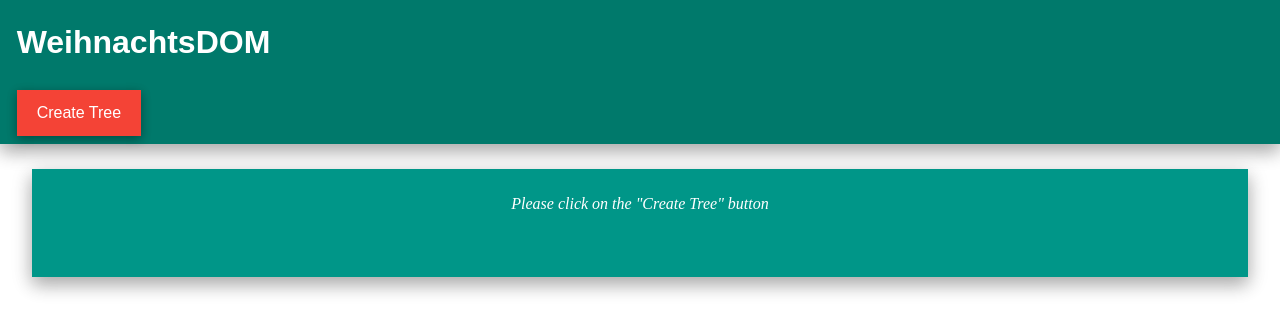
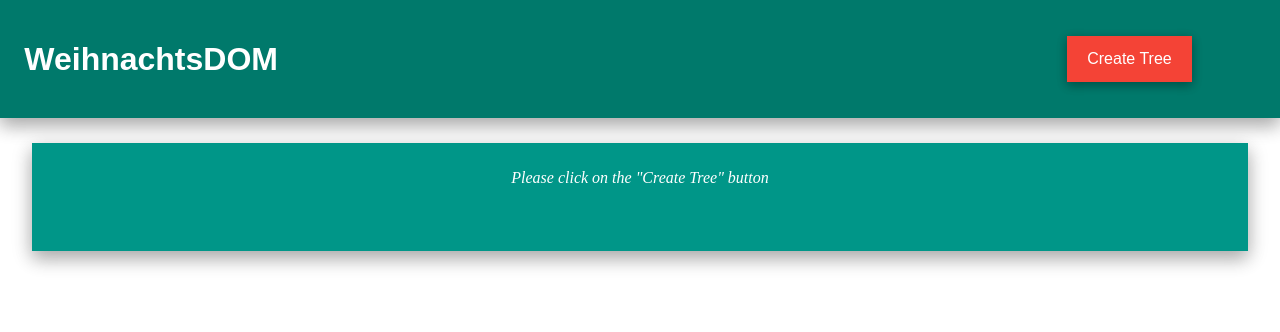
Before and after one commit to GustavoLastra/weihnachtsDOM-angular, an Angular app: page / in a window 1280 px wide. Shown: the top 332 px of the page. Built offline with nearby package versions, Linux system fonts and the light colour scheme.

Commit message:
edit tools style

```diff
--- a/src/app/component/tools/tools.component.css
+++ b/src/app/component/tools/tools.component.css
@@ -1,9 +1,11 @@
+:host(app-tools) { width:95% }
+
 .toolsRow {
   display: flex;
   flex-flow: row wrap;
   justify-content: space-between;
   align-items: center;
-  width: 95%;
+  width: 100%;
   margin: auto;
 }
 
```
